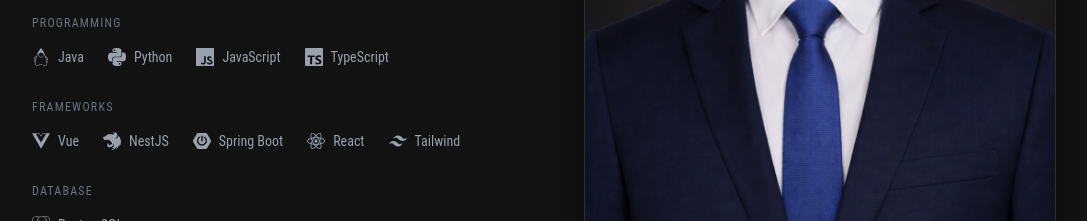
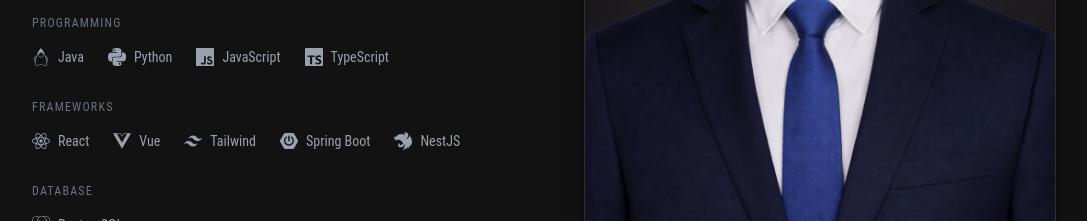
Before and after one commit to Do-Davin/davin-do-portfolio, a React (Vite) app: page / in a window 1280 px wide. Shown: the part 1420-1641 px from the top of the page, without its empty margins (96-1183 px from the left). Built offline with nearby package versions, Linux system fonts and the light colour scheme.

Commit message:
change Tech Stack order

```diff
--- a/src/sections/TechStackInline.tsx
+++ b/src/sections/TechStackInline.tsx
@@ -43,19 +43,19 @@ export default function TechStackInline() {
 
         <div className="flex flex-wrap gap-6">
           <div className={itemStyle}>
+            <SiReact size={18} /> React
+          </div>
+          <div className={itemStyle}>
             <SiVuedotjs size={18} /> Vue
           </div>
           <div className={itemStyle}>
-            <SiNestjs size={18} /> NestJS
+            <SiTailwindcss size={18} /> Tailwind
           </div>
           <div className={itemStyle}>
             <SiSpringboot size={18} /> Spring Boot
           </div>
           <div className={itemStyle}>
-            <SiReact size={18} /> React
-          </div>
-          <div className={itemStyle}>
-            <SiTailwindcss size={18} /> Tailwind
+            <SiNestjs size={18} /> NestJS
           </div>
         </div>
       </div>
```
